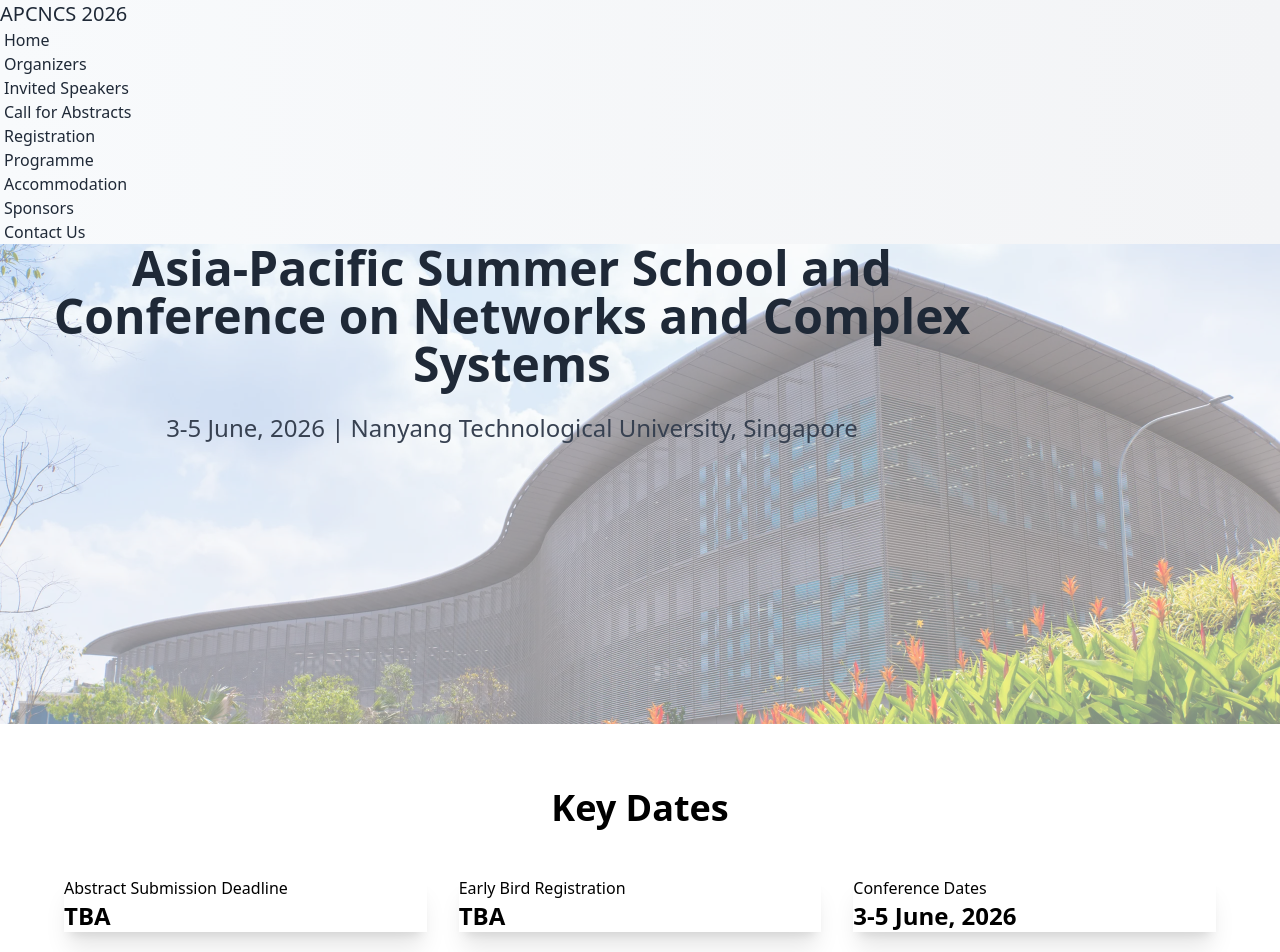
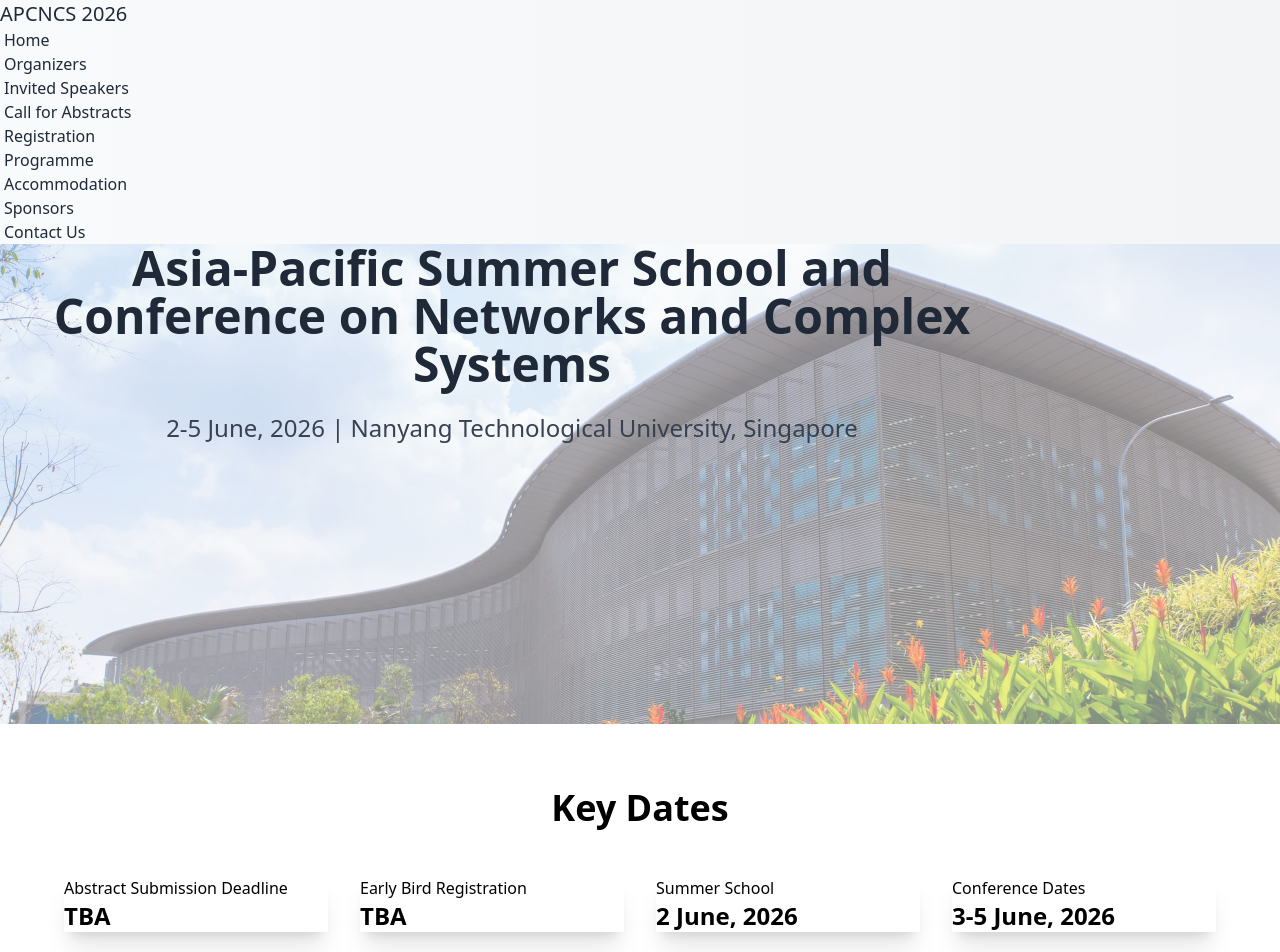
Before and after one commit to apcncs2026/apcncs2026.github.io, a SvelteKit app: page / in a window 1280 px wide. Shown: the top 952 px of the page. Built offline with nearby package versions, Linux system fonts and the light colour scheme.

Commit message:
Update banner dates to 2-5 Jun 2026
Add Summer School date 2 Jun 2026

```diff
--- a/src/routes/+page.svelte
+++ b/src/routes/+page.svelte
@@ -4,7 +4,7 @@
 
 <svelte:head>
 	<title>APCNCS 2026 - Asia-Pacific Summer School and Conference on Networks and Complex Systems</title>
-	<meta name="description" content="Asia-Pacific Summer School and Conference on Networks and Complex Systems - June 3-5, 2026 at Nanyang Technological University, Singapore">
+	<meta name="description" content="Asia-Pacific Summer School and Conference on Networks and Complex Systems - June 2-5, 2026 at Nanyang Technological University, Singapore">
 </svelte:head>
 
 <div class="min-h-screen">
@@ -12,7 +12,7 @@
 		<div class="hero-content text-center hero-content-overlay">
 			<div class="max-w-5xl">
 				<h1 class="text-4xl md:text-5xl font-bold hero-text mb-6">Asia-Pacific Summer School and Conference on Networks and Complex Systems</h1>
-				<p class="text-xl md:text-2xl hero-text-secondary mb-8">3-5 June, 2026 | Nanyang Technological University, Singapore</p>
+				<p class="text-xl md:text-2xl hero-text-secondary mb-8">2-5 June, 2026 | Nanyang Technological University, Singapore</p>
 			</div>
 		</div>
 	</section>
@@ -20,7 +20,7 @@
 	<section class="py-16 px-4">
 		<div class="max-w-6xl mx-auto">
 			<h2 class="text-4xl font-bold text-center mb-12">Key Dates</h2>
-			<div class="grid grid-cols-1 md:grid-cols-3 gap-8">
+			<div class="grid grid-cols-1 md:grid-cols-2 lg:grid-cols-4 gap-8">
 				<div class="card bg-base-200 shadow-xl">
 					<div class="card-body">
 						<h3 class="card-title text-primary">Abstract Submission Deadline</h3>
@@ -33,6 +33,13 @@
 						<h3 class="card-title text-primary">Early Bird Registration</h3>
 						<p class="text-2xl font-bold">TBA</p>
 						<!-- <p>Save on registration fees</p> -->
+					</div>
+				</div>
+				<div class="card bg-base-200 shadow-xl">
+					<div class="card-body">
+						<h3 class="card-title text-primary">Summer School</h3>
+						<p class="text-2xl font-bold">2 June, 2026</p>
+						<!-- <p>One day of intensive learning</p> -->
 					</div>
 				</div>
 				<div class="card bg-base-200 shadow-xl">
```
